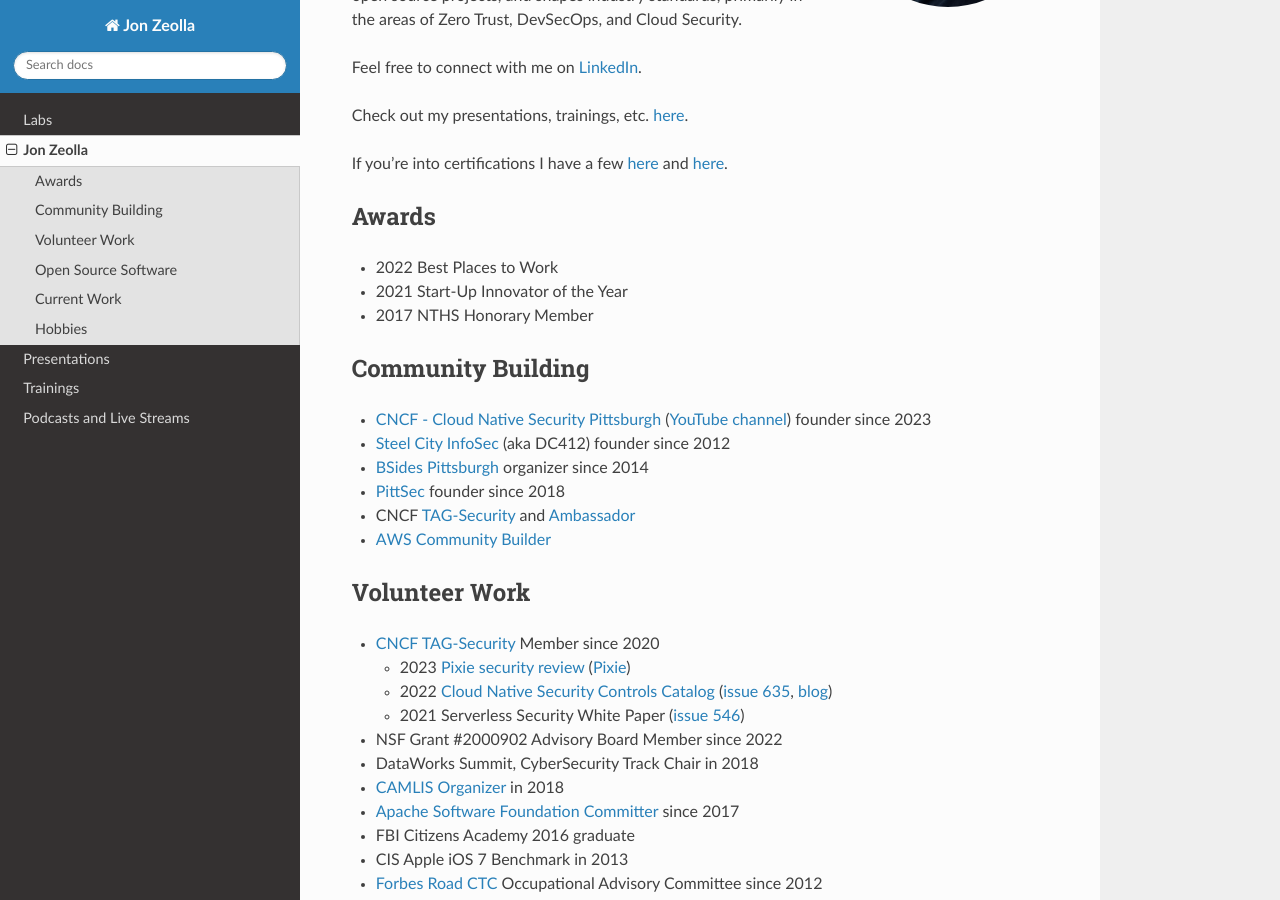
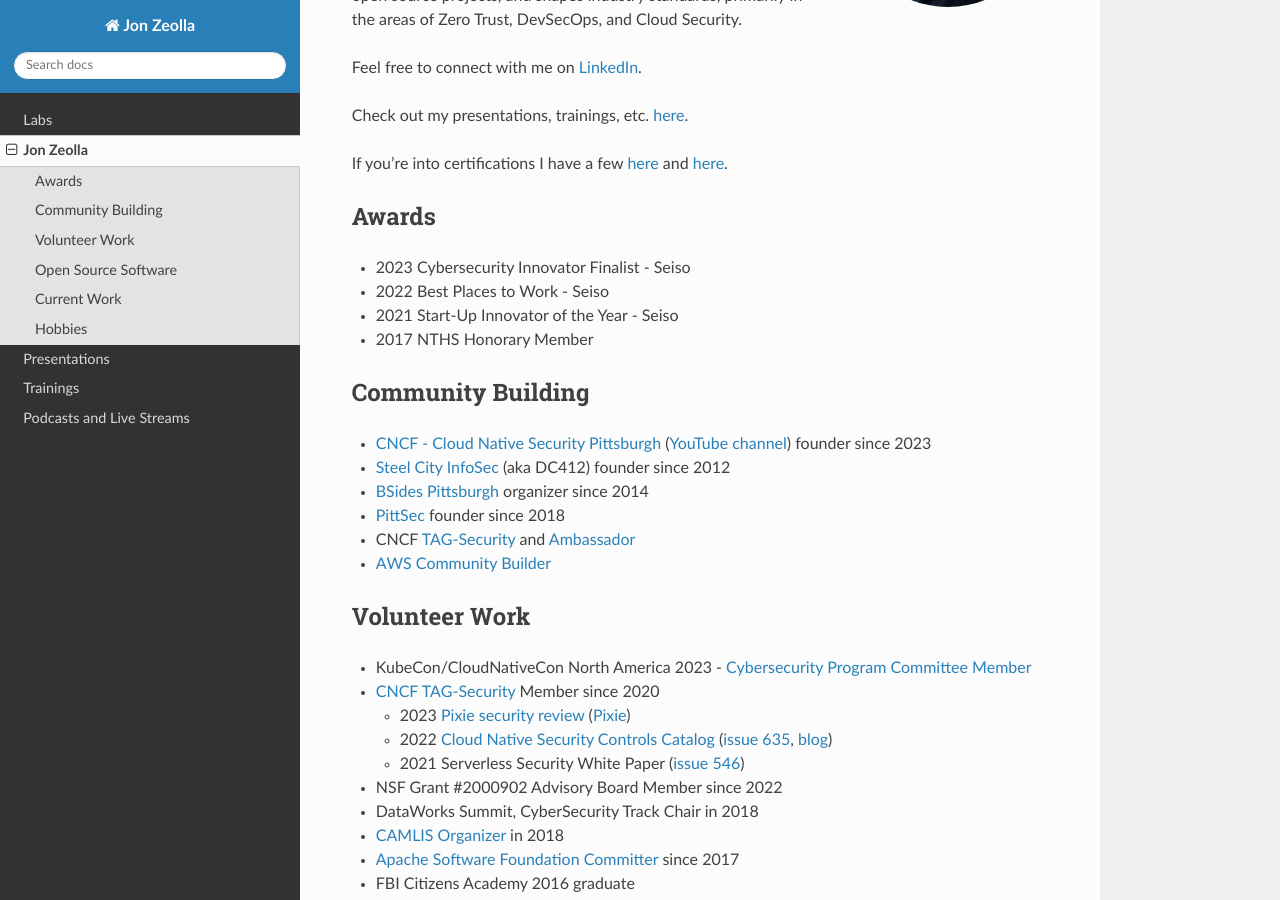
Before and after one commit to JonZeolla/JonZeolla.github.io, a Sphinx documentation site: the page built from docs/about-me.md, in a window 1280 px wide and 900 px high, scrolled down 292 px. Built offline with Sphinx 7.4.7 and the Read the Docs theme 2.0.0, drawn with Linux system fonts in a browser that asks for light colours.

Commit message:
Add KubeCon Program Committee (#23)

```diff
--- a/docs/about-me.md
+++ b/docs/about-me.md
@@ -44,8 +44,9 @@
 
 ## Awards
 
-* 2022 Best Places to Work
-* 2021 Start-Up Innovator of the Year
+* 2023 Cybersecurity Innovator Finalist - Seiso
+* 2022 Best Places to Work - Seiso
+* 2021 Start-Up Innovator of the Year - Seiso
 * 2017 NTHS Honorary Member
 
 ## Community Building
@@ -60,6 +61,8 @@
 
 ## Volunteer Work
 
+* KubeCon/CloudNativeCon North America 2023 - [Cybersecurity Program Committee
+  Member](https://www.credly.com/earner/earned/badge/b5fe6313-37ad-41f9-a3b0-a07e6003c6ac)
 * [CNCF TAG-Security](https://github.com/cncf/tag-security) Member since 2020
   * 2023 [Pixie security review](https://github.com/cncf/tag-security/issues/1068) ([Pixie](https://github.com/pixie-io/pixie))
   * 2022 [Cloud Native Security Controls Catalog](https://docs.google.com/spreadsheets/d/1H9J0phBbg47fsyiLNG1-5NXms46KKxTH9ZjcU07no6A/edit#gid=1938257679) ([issue
```
Also changed, not shown: 1 other file.
